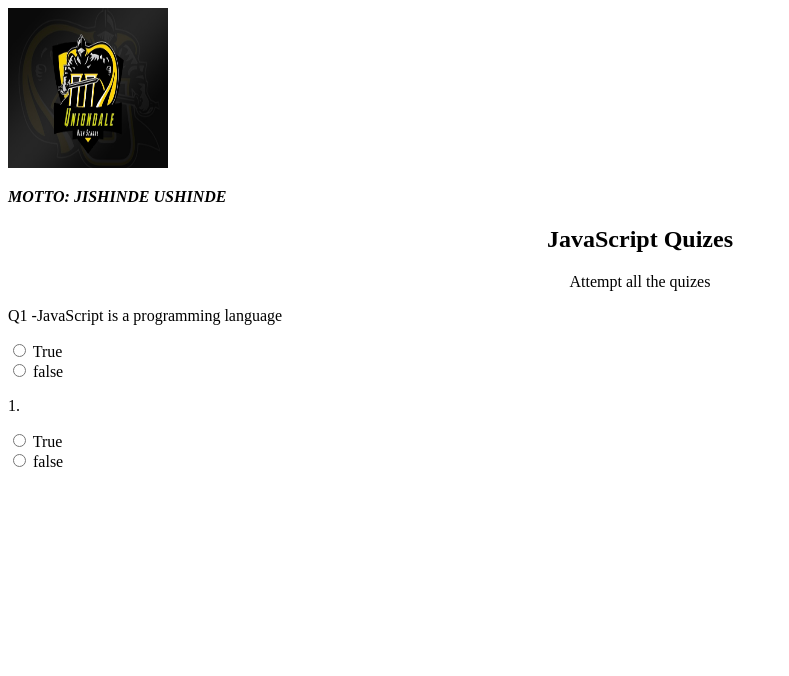
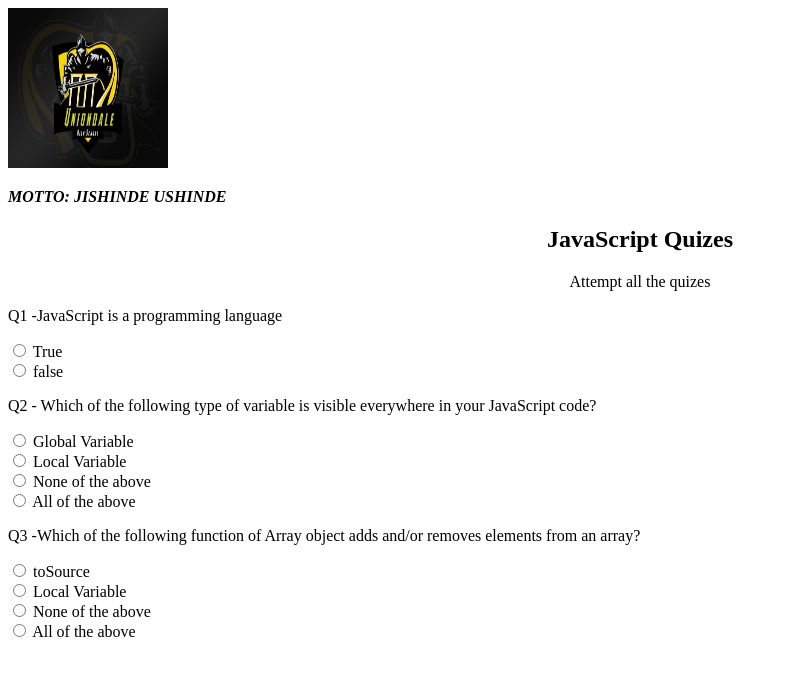
Before and after one commit to LoiseMulwa/js-quizes, a plain HTML site: page index.html in a window 1280 px wide. Shown: the whole page, without its empty margins (0-789 px from the left). Drawn offline with Linux system fonts and the light colour scheme.

Commit message:
feat : added question three and four

```diff
--- a/index.html
+++ b/index.html
@@ -29,14 +29,32 @@
                 <label for="false">false</label><br>
 
             <div class="quiz2">
-                <p>1.   </p>
-                <input type="radio" id="True" name="ans1" value="True">
-                <label for="true">True </label><br>
-                <input type="radio" id="False" name="ans2" value="False">
-                <label for="false">false</label><br>
+                <p>Q2 -  Which of the following type of variable is visible everywhere in your JavaScript code? </p>
+                <input type="radio" id="Global Variable" name="ans1" value="Global Variable">
+                <label for="Global variable">Global Variable</label><br>
+                <input type="radio" id="Local Variable" name="ans2" value="Local Variable">
+                <label for="Local Variable">Local Variable</label><br>
+                <input type="radio" id="None of the above" name="ans3" value="None of the above">
+                <label for="None of the above">None of the above</label><br>
+                <input type="radio" id="All of the above" name="ans4" value="All of the above">
+                <label for="All of the above">All of the above</label><br>
+
+
+
 
 
             </div>
+
+            <div class="quiz3">
+                <p>Q3 -Which of the following function of Array object adds and/or removes elements from an array? </p>
+                <input type="radio" id="toSource" name="ans1" value="toSource">
+                <label for="toSource">toSource</label><br>
+                <input type="radio" id="Local Variable" name="ans2" value="Local Variable">
+                <label for="Local Variable">Local Variable</label><br>
+                <input type="radio" id="None of the above" name="ans3" value="None of the above">
+                <label for="None of the above">None of the above</label><br>
+                <input type="radio" id="All of the above" name="ans4" value="All of the above">
+                <label for="All of the above">All of the above</label><br>
 
 
             </div>
```
